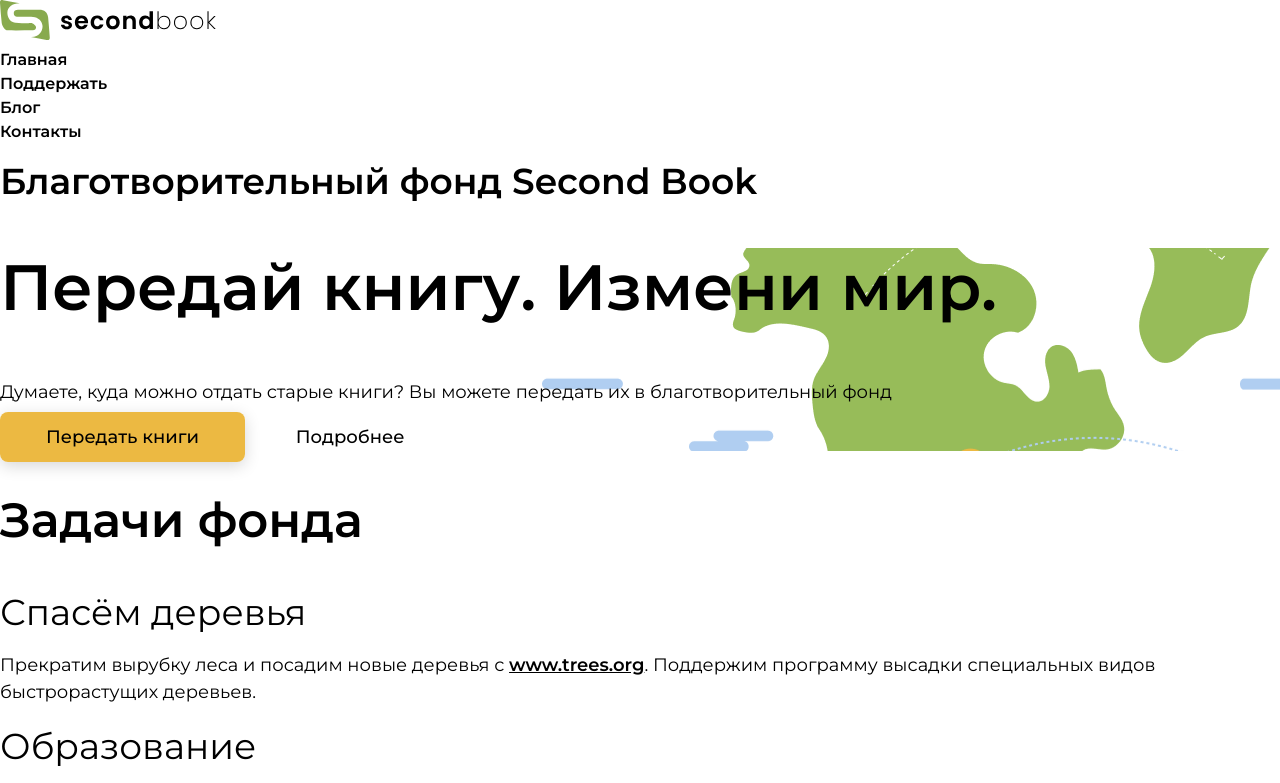
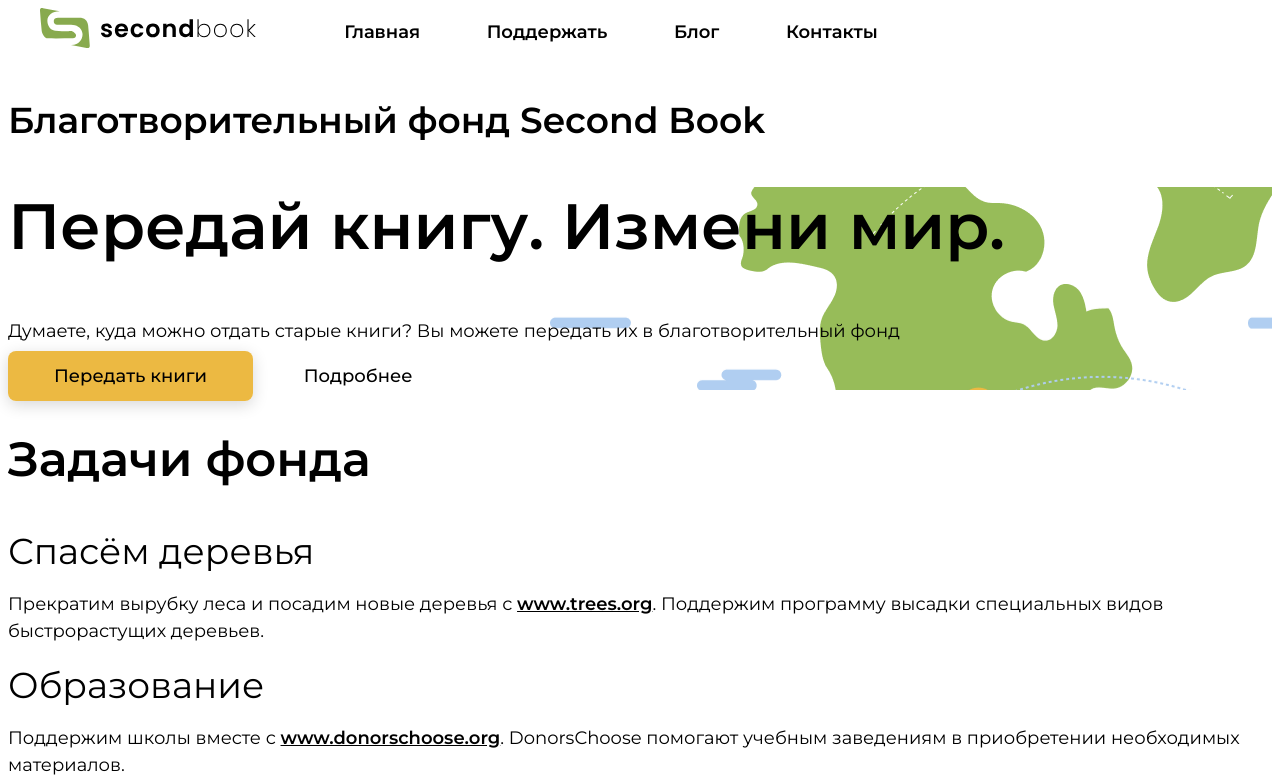
Before and after one commit to codemania-space/demo-01, a plain HTML site: page index.html in a window 1280 px wide. Shown: the top 783 px of the page. Drawn offline with Linux system fonts and the light colour scheme.

Commit message:
flexbox-livecoding

```diff
--- a/css/test/style.css
+++ b/css/test/style.css
@@ -5,37 +5,14 @@
   --btn-shadow: 0px 4px 16px rgba(0, 0, 0, 0.16);
 }
 
-/* @font-face {
-  font-family: 'Montserrat';
-  font-style: normal;
-  font-weight: 400;
-  font-display: swap; //оптимизация №1
-  src: url('../fonts/montserrat-v25-latin_cyrillic-regular.woff2') format('woff2'), url('../fonts/montserrat-v25-latin_cyrillic-regular.woff') format('woff');
-}
-
-@font-face {
-  font-family: 'Montserrat';
-  font-style: normal;
-  font-weight: 500;
-  font-display: swap; //оптимизация №1
-  src: url('../fonts/montserrat-v25-latin_cyrillic-regular.woff2') format('woff2'), url('../fonts/montserrat-v25-latin_cyrillic-regular.woff') format('woff');
-}
-
-@font-face {
-  font-family: 'Montserrat';
-  font-style: normal;
-  font-weight: 600;
-  font-display: swap; //оптимизация №1
-  src: url('../fonts/montserrat-v25-latin_cyrillic-regular.woff2') format('woff2'), url('../fonts/montserrat-v25-latin_cyrillic-regular.woff') format('woff');
-} */
-
 body {
   font-family: 'Montserrat', Arial, sans-serif;
   font-weight: 400;
   font-size: 18px;
   line-height: 27px;
+  /* max-width: 1920px;
   min-width: 1200px;
-  margin: 0;
+  margin: 0 auto; */
   padding: 0;
   background-color: var(--bg-white);
 }
@@ -66,7 +43,22 @@ img {
   box-shadow: none;
 }
 
+.main-nav {
+  width: 50%;
+}
+
+.header {
+  display: flex;
+  justify-content: flex-start; /* дефолтное свойство, выравнивание по левой части */
+  align-items: center; /* вертикальное выравнивание */
+  gap: 40px;
+  width: 1200px;
+  margin: 0 auto;
+}
+
 .main-menu {
+  display: flex;
+  justify-content: space-around; //горизонтальное выравнивание
   font-size: 16px;
   font-weight: 600;
   line-height: 24px;
--- a/index.html
+++ b/index.html
@@ -10,11 +10,12 @@
     <title>Благотворительный фонд Second Book</title>
   </head>
   <body>
-    <header>
+    <div class="container"></div>
+    <header class="header">
       <a href="">
         <img src="img/logo.svg" alt="Логотип фонда Second Book" />
       </a>
-      <nav>
+      <nav class="main-nav">
         <ul class="main-menu list-style">
           <li class="main-menu-item">Главная</li>
           <li class="main-menu-item">Поддержать</li>
@@ -23,6 +24,7 @@
         </ul>
       </nav>
     </header>
+    <img src="" alt="" />
     <main>
       <h1>Благотворительный фонд Second Book</h1>
       <section class="intro">
```
